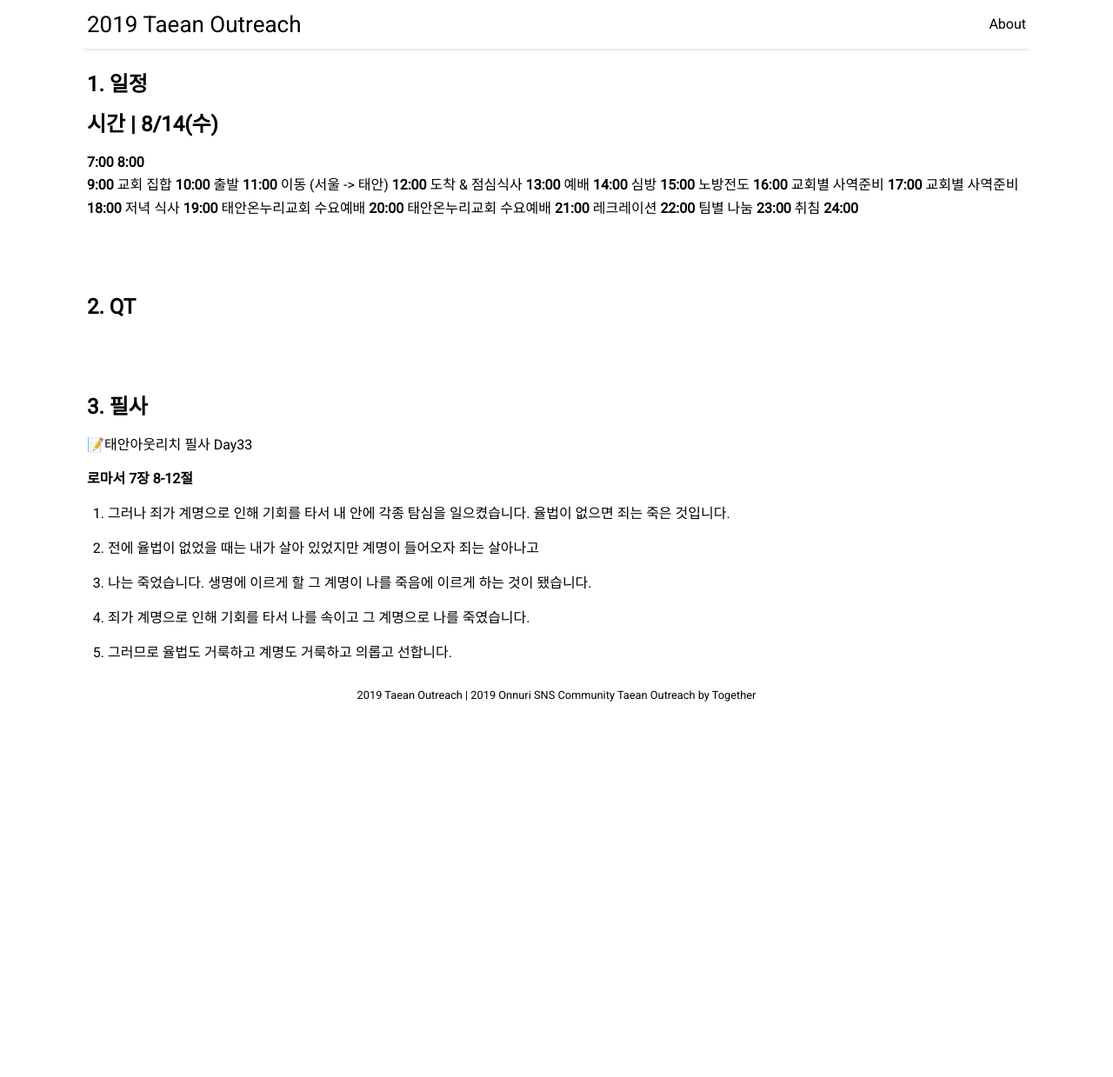
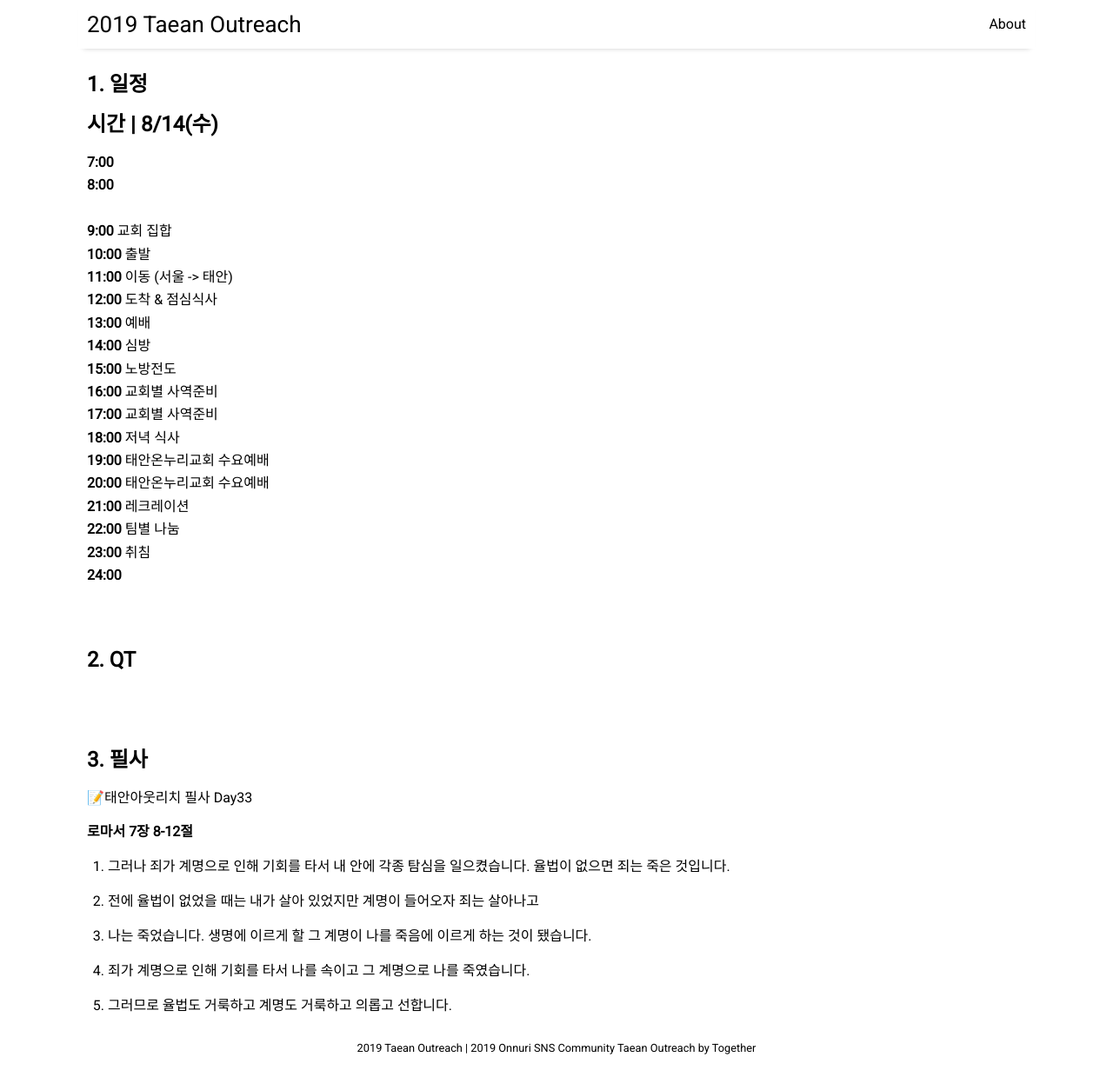
Before and after one commit to taean-outreach/taean-outreach.github.io, a Jekyll site: the page built from _posts/2019-08-05-0814.md, in a window 1280 px wide and 1239 px high. Shown: the whole window at 87% size. Built offline with Jekyll 4.4.1, drawn with Linux system fonts in a browser that asks for light colours; nearby versions of some CDN libraries.

Commit message:
Update 2019-08-05-0814.md

```diff
--- a/_posts/2019-08-05-0814.md
+++ b/_posts/2019-08-05-0814.md
@@ -12,24 +12,41 @@ image: taean-1.jpg
 시간 | 8/14(수)
 ---
 **7:00**
+<br>
 **8:00**
+<br>
 **9:00** 교회 집합
+<br>
 **10:00** 출발
+<br>
 **11:00** 이동 (서울 -> 태안)
+<br>
 **12:00** 도착 & 점심식사
+<br>
 **13:00** 예배
+<br>
 **14:00** 심방
+<br>
 **15:00** 노방전도
+<br>
 **16:00** 교회별 사역준비
+<br>
 **17:00** 교회별 사역준비
+<br>
 **18:00** 저녁 식사
+<br>
 **19:00** 태안온누리교회 수요예배
+<br>
 **20:00** 태안온누리교회 수요예배
+<br>
 **21:00** 레크레이션
+<br>
 **22:00** 팀별 나눔
+<br>
 **23:00** 취침
+<br>
 **24:00**
-
+<br>
 <br>
 <br>
 
```
